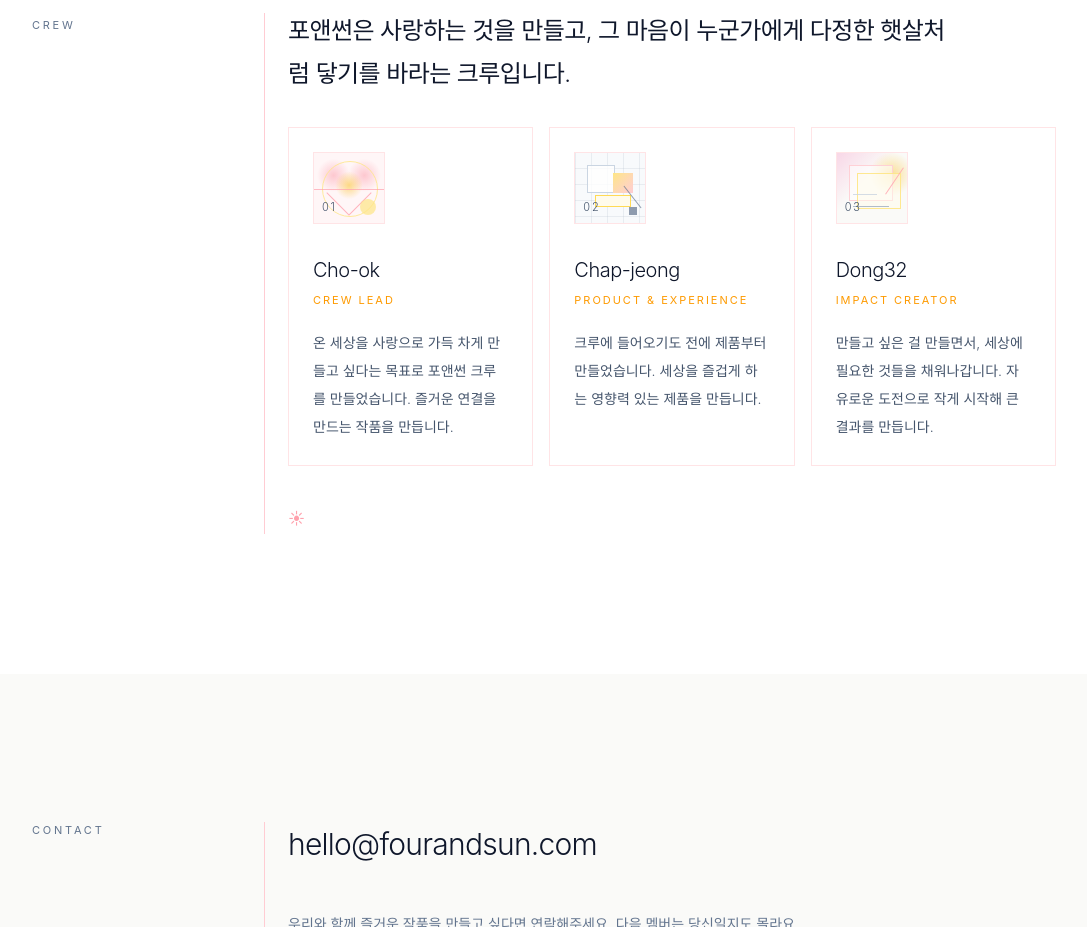
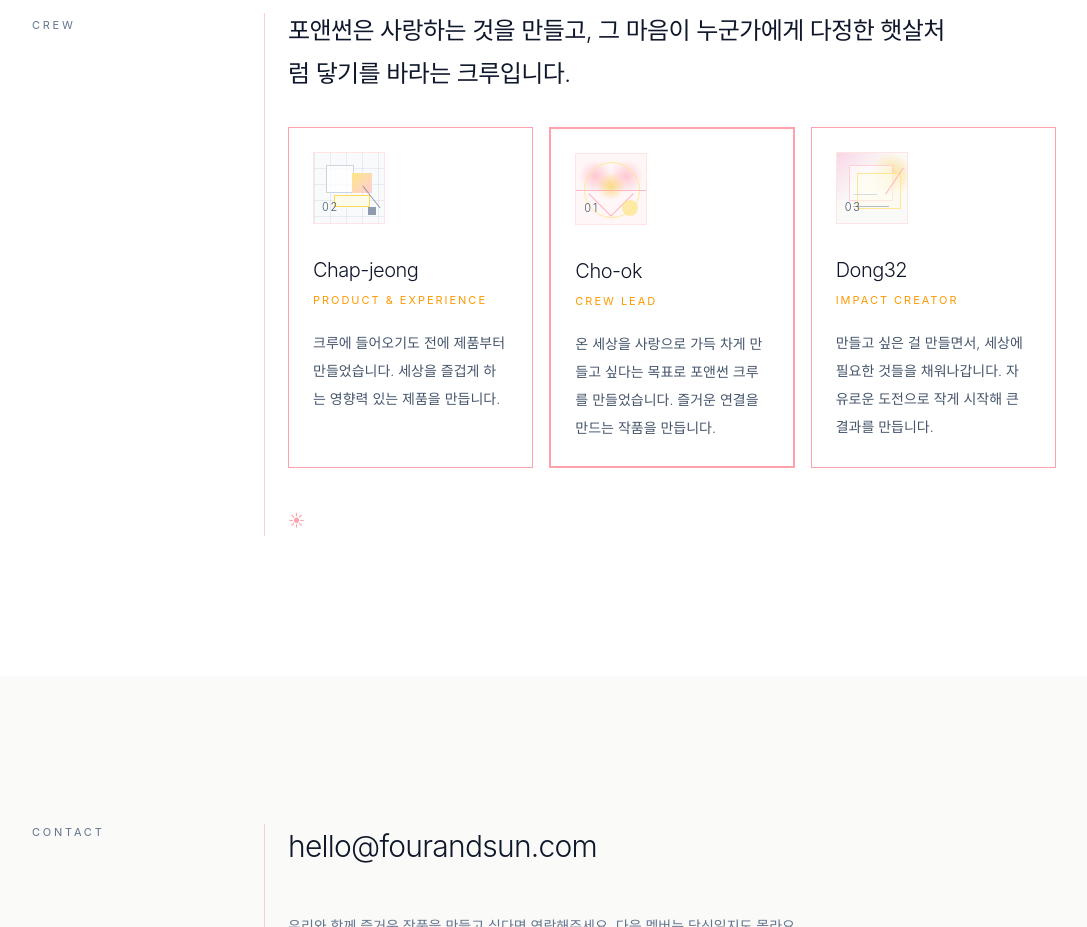
Before and after one commit to fourandsun/fourandsun, a Next.js app: page / in a window 1280 px wide. Shown: the part 4100-5027 px from the top of the page, without its empty margins (96-1183 px from the left). Built offline with nearby package versions, Linux system fonts and the light colour scheme; a web font is replaced by a local one.

Commit message:
크루 섹션 리더 카드 강조

```diff
--- a/src/components/Crew.tsx
+++ b/src/components/Crew.tsx
@@ -7,33 +7,39 @@ const ease = [0.22, 1, 0.36, 1] as const;
 
 const members = [
   {
+    name: "Chap-jeong",
+    role: "Product & Experience",
+    mark: "product",
+    number: 2,
+    isLeader: false,
+    note: "크루에 들어오기도 전에 제품부터 만들었습니다. 세상을 즐겁게 하는 영향력 있는 제품을 만듭니다.",
+  },
+  {
     name: "Cho-ok",
     role: "Crew Lead",
     mark: "love",
+    number: 1,
+    isLeader: true,
     note: "온 세상을 사랑으로 가득 차게 만들고 싶다는 목표로 포앤썬 크루를 만들었습니다. 즐거운 연결을 만드는 작품을 만듭니다.",
-  },
-  {
-    name: "Chap-jeong",
-    role: "Product & Experience",
-    mark: "product",
-    note: "크루에 들어오기도 전에 제품부터 만들었습니다. 세상을 즐겁게 하는 영향력 있는 제품을 만듭니다.",
   },
   {
     name: "Dong32",
     role: "Impact Creator",
     mark: "visual",
+    number: 3,
+    isLeader: false,
     note: "만들고 싶은 걸 만들면서, 세상에 필요한 것들을 채워나갑니다. 자유로운 도전으로 작게 시작해 큰 결과를 만듭니다.",
   },
 ];
 
 function CrewMark({
-  index,
+  number,
   type,
 }: {
-  index: number;
+  number: number;
   type: (typeof members)[number]["mark"];
 }) {
-  const number = String(index + 1).padStart(2, "0");
+  const label = String(number).padStart(2, "0");
 
   if (type === "love") {
     return (
@@ -44,7 +50,7 @@ function CrewMark({
         <div className="absolute left-0 top-9 h-px w-full bg-rose-300/70" />
         <div className="absolute bottom-2 right-2 h-4 w-4 rounded-full bg-amber-200/70" />
         <span className="absolute bottom-2 left-2 text-[11px] font-light tracking-[0.16em] text-slate-600">
-          {number}
+          {label}
         </span>
       </div>
     );
@@ -60,7 +66,7 @@ function CrewMark({
         <div className="absolute bottom-3 right-3 h-7 w-px rotate-[-38deg] bg-slate-500/70" />
         <div className="absolute bottom-2 right-2 h-2 w-2 bg-slate-500/70" />
         <span className="absolute bottom-2 left-2 text-[11px] font-light tracking-[0.16em] text-slate-600">
-          {number}
+          {label}
         </span>
       </div>
     );
@@ -75,7 +81,7 @@ function CrewMark({
       <div className="absolute left-4 bottom-7 h-px w-6 bg-slate-300/80" />
       <div className="absolute right-3 top-3 h-8 w-px rotate-[34deg] bg-rose-300/80" />
       <span className="absolute bottom-2 left-2 text-[11px] font-light tracking-[0.16em] text-slate-600">
-        {number}
+        {label}
       </span>
     </div>
   );
@@ -104,9 +110,14 @@ export default function Crew() {
               whileInView={{ opacity: 1, y: 0, filter: "blur(0px)" }}
               viewport={{ once: true, margin: "-15% 0px" }}
               transition={{ duration: 1.0, delay: i * 0.12, ease }}
-              className="group border border-rose-100 bg-white p-6 transition-colors duration-500 hover:border-amber-200 hover:bg-amber-50/40"
+              className={[
+                "group bg-white p-6 transition-colors duration-500 hover:bg-amber-50/40",
+                member.isLeader
+                  ? "border-2 border-rose-300 hover:border-amber-300"
+                  : "border border-rose-300 hover:border-amber-300",
+              ].join(" ")}
             >
-              <CrewMark index={i} type={member.mark} />
+              <CrewMark number={member.number} type={member.mark} />
               <h3 className="mt-8 text-xl font-light tracking-tight text-slate-900">
                 {member.name}
               </h3>
```
